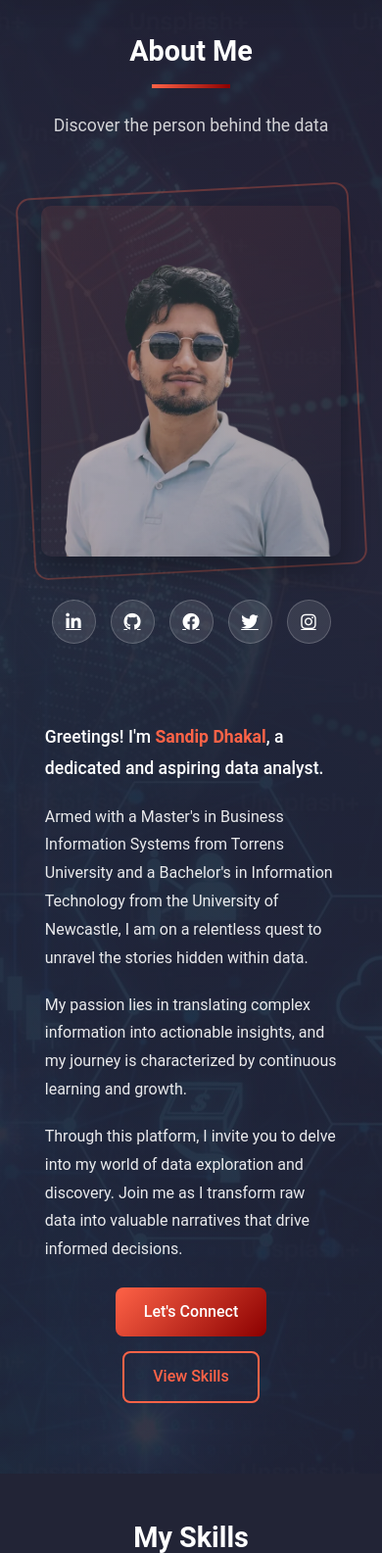
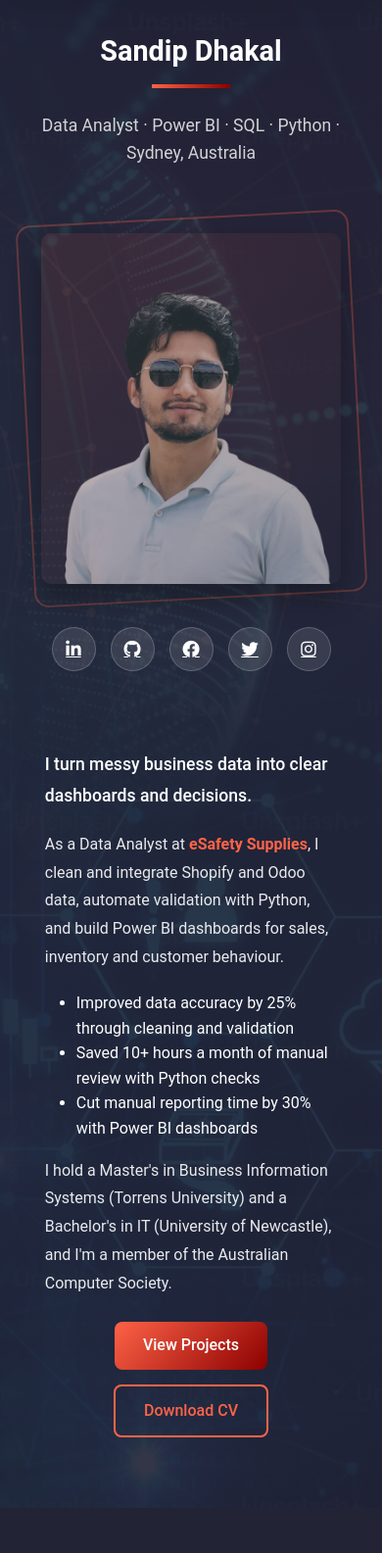
Before and after one commit to rdsandip7/rdsandip7.github.io, a PHP site: page / in a window 390 px wide. Shown: the part 83-1668 px from the top of the page at 98% size. Run offline with PHP 8.4, Linux system fonts and the light colour scheme.

Commit message:
Add intro, SEO basics, 404 page; fix links, logos and mobile nav
- Top of page now introduces name, role and location with
  View Projects / Download CV buttons; About text uses real results
- Add title, canonical URL, Person JSON-LD, sitemap.xml, robots.txt
- Add custom 404 page
- Fix renamed Excel logo, tool name typos, ACS Professional Year dates
- Remove dead project links; restore covidSqlQueries link now it is public
- Keep mobile navbar opaque when scrolled
- Remove debug console logs and empty/unused files

Co-Authored-By: Claude Opus 5.5 <noreply@anthropic.com>

```diff
--- a/css/styles.css
+++ b/css/styles.css
@@ -435,6 +435,7 @@ header {
         border-radius: 0;
         flex-direction: row;
         background-color: rgba(34, 36, 54, 0.98);
+        opacity: 1;
     }
 
     .navbar.scrolled .navbar-brand {
--- a/index.html
+++ b/index.html
@@ -37,7 +37,36 @@
     <meta name="msapplication-TileColor" content="#ffffff">
     <meta name="msapplication-TileImage" content="images/icons/ms-icon-144x144.png">
     <meta name="theme-color" content="#ffffff">
-    <title>Sandip Dhakal</title>
+    <title>Sandip Dhakal | Data Analyst – Power BI, SQL, Python</title>
+    <link rel="canonical" href="https://sandipdhakal.com.np/">
+    <script type="application/ld+json">
+    {
+        "@context": "https://schema.org",
+        "@type": "Person",
+        "name": "Sandip Dhakal",
+        "jobTitle": "Data Analyst",
+        "url": "https://sandipdhakal.com.np/",
+        "image": "https://sandipdhakal.com.np/images/Sandip.png",
+        "address": {
+            "@type": "PostalAddress",
+            "addressLocality": "Strathfield",
+            "addressRegion": "NSW",
+            "addressCountry": "AU"
+        },
+        "alumniOf": [
+            { "@type": "CollegeOrUniversity", "name": "Torrens University Australia" },
+            { "@type": "CollegeOrUniversity", "name": "University of Newcastle" }
+        ],
+        "knowsAbout": ["Data Analysis", "Power BI", "Tableau", "SQL", "Python", "Excel", "Data Visualization"],
+        "sameAs": [
+            "https://www.linkedin.com/in/rdsandip7",
+            "https://github.com/rdsandip7",
+            "https://twitter.com/rdsandip7",
+            "https://facebook.com/rdsandip7",
+            "https://www.instagram.com/rdsandip7"
+        ]
+    }
+    </script>
     <!-- Bootstrap CSS -->
     <link href="https://cdn.jsdelivr.net/npm/bootstrap@5.3.0/dist/css/bootstrap.min.css" rel="stylesheet">
     <!-- Font Awesome CSS -->
@@ -110,33 +139,34 @@
     <section id="about" class="py-5">
         <div class="container">
             <div class="section-header text-center mb-5">
-                <h2 class="section-title">About Me</h2>
+                <h1 class="section-title">Sandip Dhakal</h1>
                 <div class="divider mx-auto"></div>
-                <p class="section-subtitle">Discover the person behind the data</p>
+                <p class="section-subtitle">Data Analyst · Power BI · SQL · Python · Sydney, Australia</p>
             </div>
 
             <div class="row align-items-center g-4">
                 <div class="col-lg-6 order-lg-1 order-2">
                     <div class="about-content">
                         <div class="intro-text">
-                            <p class="lead">Greetings! I'm <span class="highlight">Sandip Dhakal</span>, a dedicated and
-                                aspiring data analyst.</p>
-                            <p>Armed with a Master's in Business Information Systems from Torrens University and a
-                                Bachelor's in Information Technology from the University of Newcastle, I am on a
-                                relentless quest to unravel the stories hidden within data.</p>
-                            <p>My passion lies in translating complex information into actionable insights, and my
-                                journey is characterized by continuous learning and growth.</p>
-                            <p>Through this platform, I invite you to delve into my world of data exploration and
-                                discovery. Join me as I transform raw data into valuable narratives that drive informed
-                                decisions.</p>
+                            <p class="lead">I turn messy business data into clear dashboards and decisions.</p>
+                            <p>As a Data Analyst at <span class="highlight">eSafety Supplies</span>, I clean and
+                                integrate Shopify and Odoo data, automate validation with Python, and build Power BI
+                                dashboards for sales, inventory and customer behaviour.</p>
+                            <ul>
+                                <li>Improved data accuracy by 25% through cleaning and validation</li>
+                                <li>Saved 10+ hours a month of manual review with Python checks</li>
+                                <li>Cut manual reporting time by 30% with Power BI dashboards</li>
+                            </ul>
+                            <p>I hold a Master's in Business Information Systems (Torrens University) and a Bachelor's
+                                in IT (University of Newcastle), and I'm a member of the Australian Computer Society.</p>
                         </div>
                         <div class="about-actions mt-4">
-                            <a href="#contact" class="btn btn-connect">
-                                <span class="btn-text">Let's Connect</span>
+                            <a href="#projects" class="btn btn-connect">
+                                <span class="btn-text">View Projects</span>
                                 <span class="btn-icon"><i class="fas fa-arrow-right"></i></span>
                             </a>
-                            <a href="#skills" class="btn btn-outline">
-                                <span class="btn-text">View Skills</span>
+                            <a href="docs/sandipresume.pdf" class="btn btn-outline" download="Sandip_Dhakal_Resume.pdf">
+                                <span class="btn-text">Download CV</span>
                             </a>
                         </div>
                     </div>
@@ -417,7 +447,7 @@
                     <!-- Data Analysis -->
                     <div class="tool-card" data-category="analysis">
                         <div class="tool-logo">
-                            <img src="https://upload.wikimedia.org/wikipedia/commons/3/34/Microsoft_Office_Excel_%282019–present%29.svg"
+                            <img src="https://upload.wikimedia.org/wikipedia/commons/e/e3/Microsoft_Office_Excel_%282019%E2%80%932025%29.svg"
                                 alt="Microsoft Excel" class="img-fluid">
                         </div>
                         <div class="tool-info">
@@ -445,7 +475,7 @@
                                 alt="Python" class="img-fluid">
                         </div>
                         <div class="tool-info">
-                            <h5>PYthon</h5>
+                            <h5>Python</h5>
                             <span class="tool-category">Programming & Development</span>
                         </div>
                     </div>
@@ -478,7 +508,7 @@
                                 alt="Java" class="img-fluid">
                         </div>
                         <div class="tool-info">
-                            <h5>JAVA</h5>
+                            <h5>Java</h5>
                             <span class="tool-category">Programming & Development</span>
                         </div>
                     </div>
@@ -546,7 +576,7 @@
                                 alt="Android Studio" class="img-fluid">
                         </div>
                         <div class="tool-info">
-                            <h5>Andriod Studio</h5>
+                            <h5>Android Studio</h5>
                             <span class="tool-category">Tools & Platforms</span>
                         </div>
                     </div>
@@ -565,10 +595,10 @@
                     <div class="tool-card" data-category="IDE">
                         <div class="tool-logo">
                             <img src="https://upload.wikimedia.org/wikipedia/commons/1/1d/PyCharm_Icon.svg"
-                                alt="Pycharm" class="img-fluid">
+                                alt="PyCharm" class="img-fluid">
                         </div>
                         <div class="tool-info">
-                            <h5>Pycharm</h5>
+                            <h5>PyCharm</h5>
                             <span class="tool-category">Tools & Platforms</span>
                         </div>
                     </div>
@@ -587,11 +617,11 @@
                     <!-- Project Management -->
                     <div class="tool-card" data-category="Management">
                         <div class="tool-logo">
-                            <img src="https://upload.wikimedia.org/wikipedia/commons/8/8a/Jira_Logo.svg" alt="JIRA"
+                            <img src="https://upload.wikimedia.org/wikipedia/commons/8/8a/Jira_Logo.svg" alt="Jira"
                                 class="img-fluid">
                         </div>
                         <div class="tool-info">
-                            <h5>JIRA</h5>
+                            <h5>Jira</h5>
                             <span class="tool-category">Project Management</span>
                         </div>
                     </div>
@@ -756,7 +786,7 @@
 
             <!-- Contact Header -->
             <div class="resume-header text-center mb-5">
-                <h1 class="name-title">Sandip Dhakal</h1>
+                <h2 class="name-title">Sandip Dhakal</h2>
                 <h3 class="position-subtitle">Data Analyst and Data Support</h3>
                 <div class="contact-info">
                     <a href="mailto:rdsandip7@gmail.com" class="contact-link">rdsandip7@gmail.com</a> •
@@ -825,7 +855,7 @@
                                     <span class="skill-tag">Visual Studio</span>
                                     <span class="skill-tag">Android Studio</span>
                                     <span class="skill-tag">Jupyter</span>
-                                    <span class="skill-tag">Pycharm</span>
+                                    <span class="skill-tag">PyCharm</span>
                                     <span class="skill-tag">VS code</span>
                                 </div>
                             </div>
@@ -833,7 +863,7 @@
                                 <h4>Project Management</h4>
                                 <div class="skill-tags">
                                     <span class="skill-tag">Agile Methodologies</span>
-                                    <span class="skill-tag">JIRA</span>
+                                    <span class="skill-tag">Jira</span>
                                     <span class="skill-tag">Trello</span>
                                     <span class="skill-tag">Git</span>
                                 </div>
@@ -927,7 +957,7 @@
                     <h3 class="resume-subtitle"><i class="fas fa-graduation-cap me-2"></i>Education</h3>
                     <div class="timeline">
                         <div class="timeline-item">
-                            <div class="timeline-date">Jan 2024 - Present</div>
+                            <div class="timeline-date">Jan 2024 – Dec 2024</div>
                             <h4>The ACS Professional Year Program – ICT</h4>
                             <div class="timeline-org">QIBA, Sydney Campus</div>
                         </div>
--- a/projects/projects.json
+++ b/projects/projects.json
@@ -73,8 +73,7 @@
         "Scikit-learn"
       ],
       "links": {
-        "github": "https://github.com/rdsandip7/Supply_chain_analysis",
-        "demo": "#"
+        "github": "https://github.com/rdsandip7/Supply_chain_analysis"
       },
       "key_metrics": [
         "Top-performing SKUs identified",
@@ -108,7 +107,6 @@
         "Python"
       ],
       "links": {
-        "tableau": "",
         "github": "https://github.com/rdsandip7/CovidTableau"
       },
       "key_metrics": [
@@ -310,10 +308,7 @@
         "WordCloud",
         "Jupyter Notebook"
       ],
-      "links": {
-        "live_demo": "#",
-        "github": "https://github.com/yourusername/ufo-analysis"
-      },
+      "links": {},
       "key_metrics": [
         "80,000+ reports analyzed (1910-2014)",
         "12 key insights identified",
--- /dev/null
+++ b/robots.txt
@@ -0,0 +1,4 @@
+User-agent: *
+Allow: /
+
+Sitemap: https://sandipdhakal.com.np/sitemap.xml
```
Also changed, not shown: 404.html (added, +25 -0 lines), data/projects.json (deleted, +0 -13 lines), js/projects.js (+0 -9 lines), sitemap.xml (added, +7 -0 lines), data/data.json (deleted), docs/README.md (deleted), js/vendor/jquery.min.js (deleted), js/vendor/other-libraries.js (deleted).
